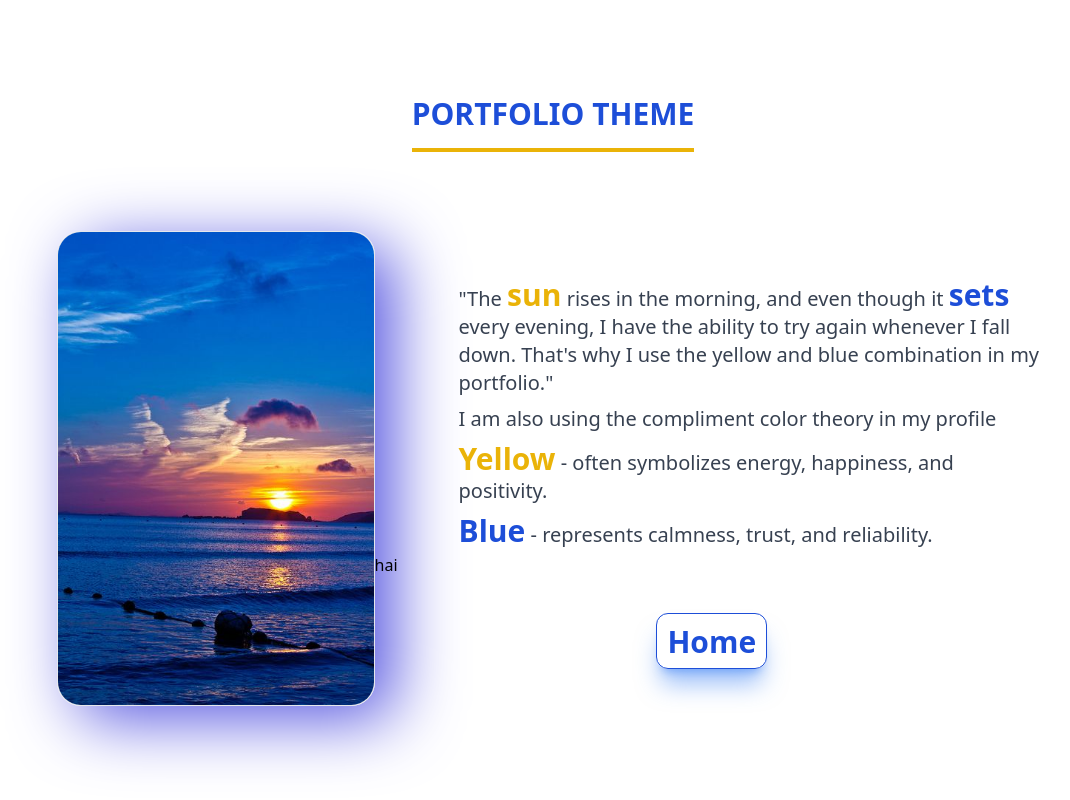
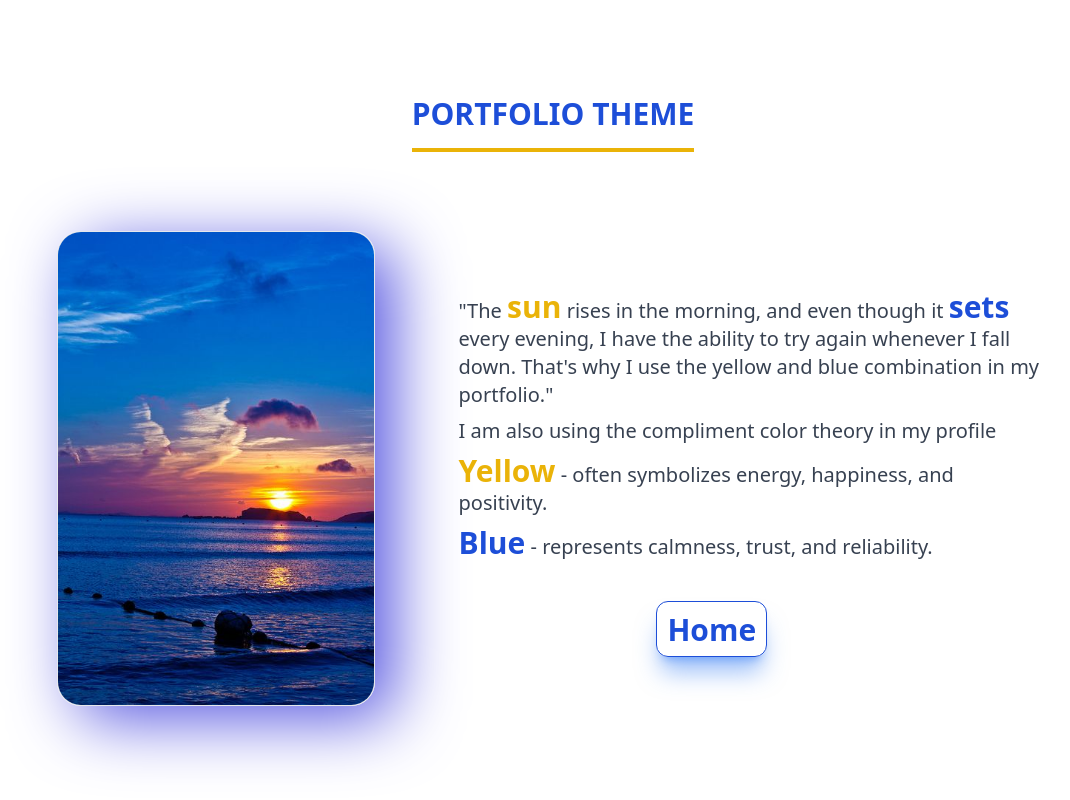
Before and after one commit to Rabee-pro/portfolio, a plain HTML site: page theme.html in a window 1280 px wide. Shown: the whole page, without its empty margins (87-1157 px from the left). Drawn offline with nearby package versions, Linux system fonts and the light colour scheme.

Commit message:
last commit

```diff
--- a/theme.html
+++ b/theme.html
@@ -33,9 +33,7 @@ box-shadow: 20px 14px 66px -1px rgba(85,85,224,1);}
                         <p class="mt-2 text-xl text-gray-700"> <span class="text-3xl text-blue-700 font-bold">Blue</span> - represents calmness, trust, and reliability.</p>
 
                     </div>
-                    <div>
-                        <p>hai</p>
-                    </div>
+
 
 
                     <div class="flex flex-row justify-center w-full mt-9 hidden lg:inline-flex">
```
Also changed, not shown: index.html (+1 -3 lines).
